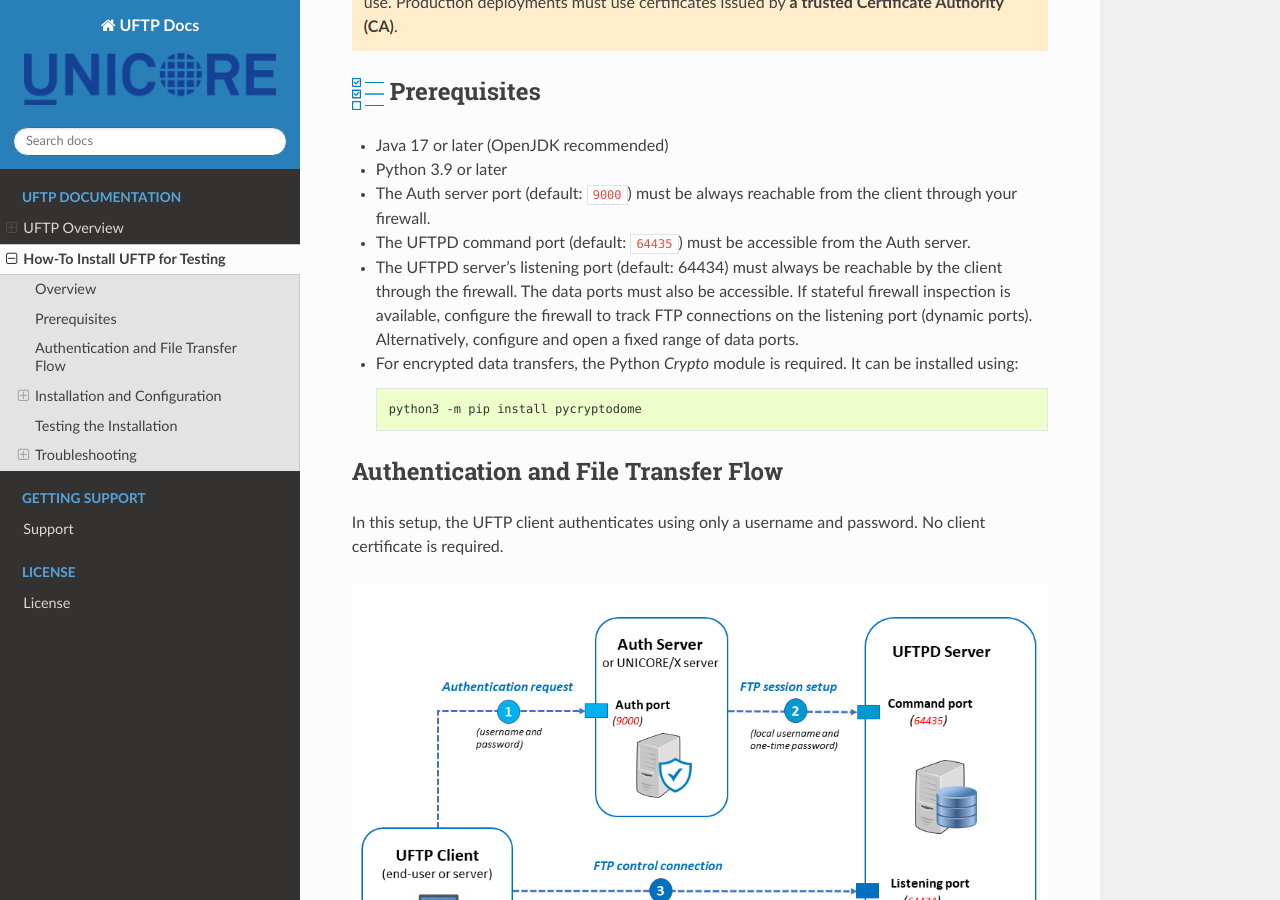
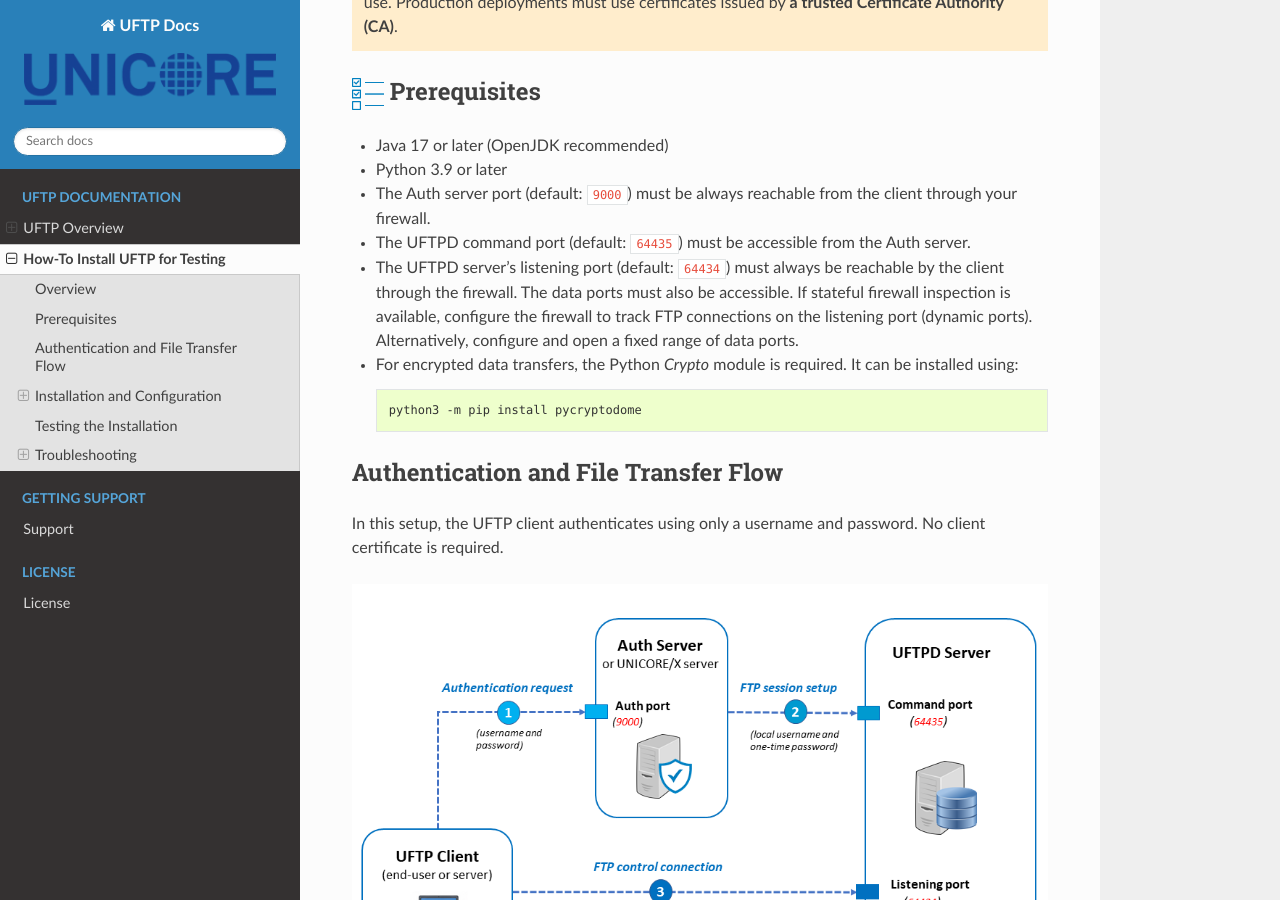
Before and after one commit to UNICORE-EU/uftp-docs, a Sphinx documentation site: the page built from source/howto-test.rst, in a window 1280 px wide and 900 px high, scrolled down 436 px. Built offline with Sphinx 7.4.7 and the Read the Docs theme 3.1.0, drawn with Linux system fonts in a browser that asks for light colours.

```diff
--- a/source/howto-test.rst
+++ b/source/howto-test.rst
@@ -44,7 +44,7 @@ testing.
 
 - The UFTPD command port (default: ``64435``) must be accessible from the Auth server.
 
-- The UFTPD server's listening port (default: 64434) must always be reachable by the client through the
+- The UFTPD server's listening port (default: ``64434``) must always be reachable by the client through the
   firewall. The data ports must also be accessible. If stateful firewall inspection is available,
   configure the firewall to track FTP connections on the listening port (dynamic ports). Alternatively,
   configure and open a fixed range of data ports.
```
